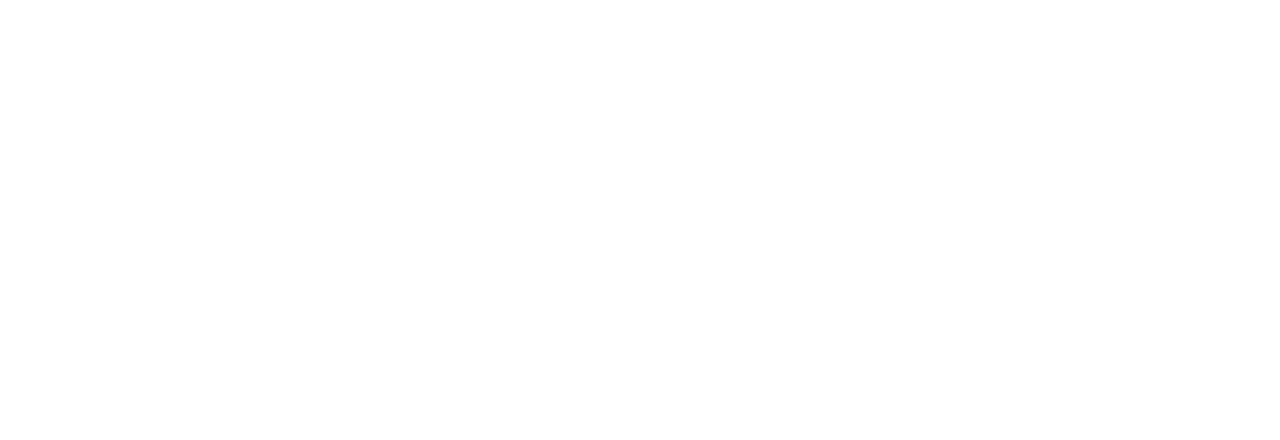
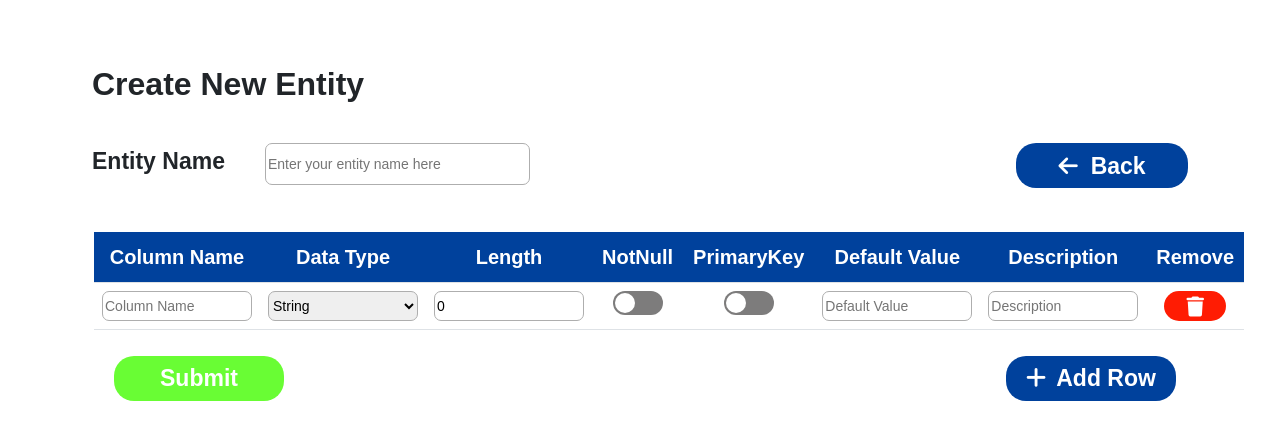
Before and after one commit to Subbulakshmi-4/Subbulakshmi-4---DataModellingandBUlkUploadUtility, an Angular app: page /createentity in a window 1280 px wide. Shown: the top 440 px of the page. Built offline with nearby package versions, Linux system fonts and the light colour scheme.

Commit message:
Changes_ISnullable

```diff
--- a/src/app/ColumnInputs/inputcolumns/inputcolumns.component.html
+++ b/src/app/ColumnInputs/inputcolumns/inputcolumns.component.html
@@ -1,5 +1,5 @@
+<div class="container">
 
-<!-- <div class="container">
   <form [formGroup]="tableForm" (ngSubmit)="onSubmit()">
 
     <div class="row">
@@ -217,7 +217,6 @@
 
             min="0"
 
-            [attr.disabled]="tableNameControls[i]?.get('Length')?.disabled ? true : null"
 
           />
 
@@ -345,5 +344,4 @@
 
   </form>
 
-  <br />
-</div> -->
+</div>
--- a/src/app/create-entity/create-entity.component.ts
+++ b/src/app/create-entity/create-entity.component.ts
@@ -139,7 +139,7 @@
               entityColumnName: columns.columnName,
               dataType: columns.datatype,
               length: columns.length || 0,
-              isNullable: !columns.isNullable,
+              isNullable: columns.isNullable,
               defaultValue: columns.defaultValue,
               columnPrimaryKey: columns.primaryKey,
               Description:columns.description
```
